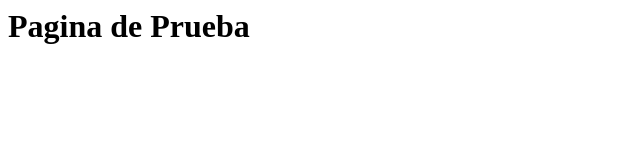
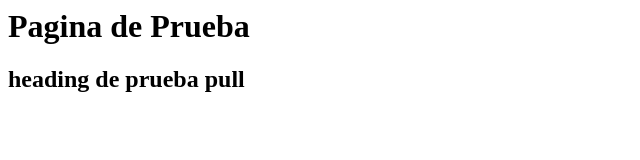
Before and after one commit to etcsa044/DigitalHouse-IntroGit, a plain HTML site: page index.html in a window 1280 px wide. Shown: the whole page, without its empty margins (0-640 px from the left). Drawn offline with Linux system fonts and the light colour scheme.

Commit message:
se agregó un h2

```diff
--- a/index.html
+++ b/index.html
@@ -14,7 +14,7 @@
 	<body>
 
 		<h1>Pagina de Prueba</h1>
-
+		<h2> heading de prueba pull </h2>
 	</body>
 
 
```
